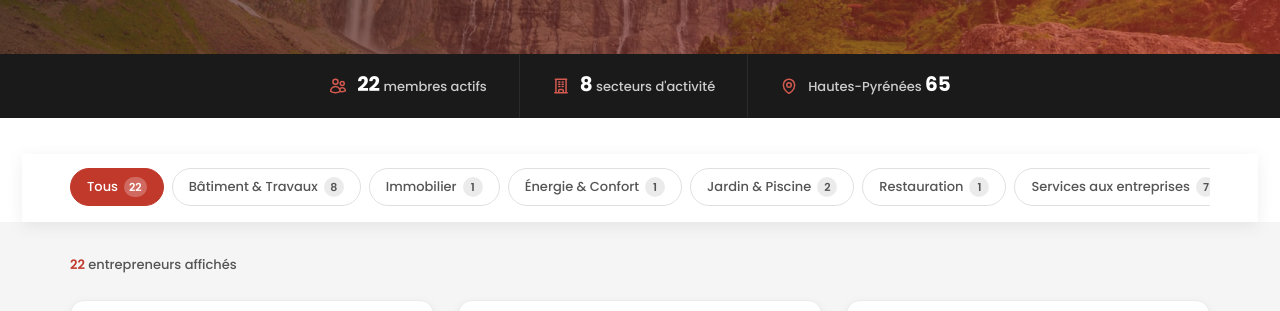
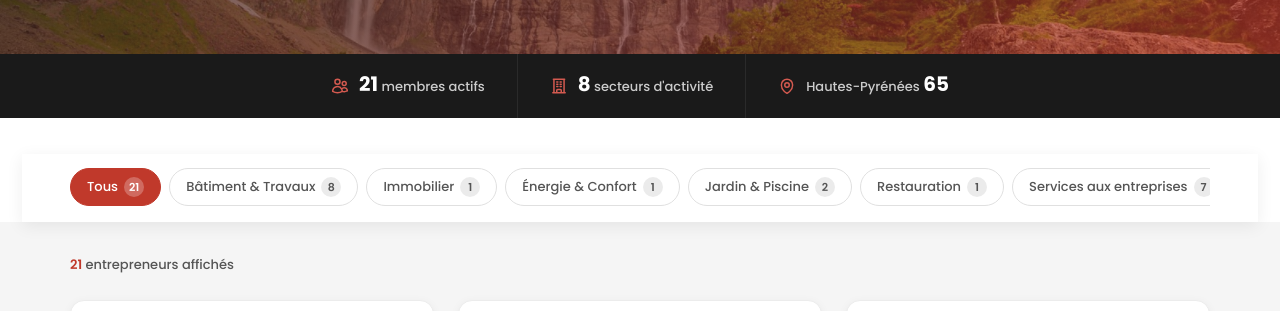
Before and after one commit to Jeremy-caza/occitanpro, a plain HTML site: page entreprises.html in a window 1280 px wide. Shown: the part 376-687 px from the top of the page. Drawn offline with Linux system fonts and the light colour scheme.

Commit message:
Update entreprises.html

```diff
--- a/entreprises.html
+++ b/entreprises.html
@@ -647,7 +647,7 @@
         <svg xmlns="http://www.w3.org/2000/svg" width="18" height="18" fill="none" viewBox="0 0 24 24" stroke-width="2" stroke="currentColor">
           <path stroke-linecap="round" stroke-linejoin="round" d="M15 19.128a9.38 9.38 0 0 0 2.625.372 9.337 9.337 0 0 0 4.121-.952 4.125 4.125 0 0 0-7.533-2.493M15 19.128v-.003c0-1.113-.285-2.16-.786-3.07M15 19.128v.106A12.318 12.318 0 0 1 8.624 21c-2.331 0-4.512-.645-6.374-1.766l-.001-.109a6.375 6.375 0 0 1 11.964-3.07M12 6.375a3.375 3.375 0 1 1-6.75 0 3.375 3.375 0 0 1 6.75 0Zm8.25 2.25a2.625 2.625 0 1 1-5.25 0 2.625 2.625 0 0 1 5.25 0Z" />
         </svg>
-        <div><strong>22</strong> membres actifs</div>
+        <div><strong>21</strong> membres actifs</div>
       </div>
       <div class="stat-item">
         <svg xmlns="http://www.w3.org/2000/svg" width="18" height="18" fill="none" viewBox="0 0 24 24" stroke-width="2" stroke="currentColor">
@@ -673,7 +673,7 @@
       <div class="filter-bar-wrap">
         <div class="filter-bar" id="filterBar" role="group" aria-label="Filtrer par secteur">
           <button class="filter-btn active" data-filter="all">
-            Tous <span class="fcount">22</span>
+            Tous <span class="fcount">21</span>
           </button>
           <button class="filter-btn" data-filter="batiment">
             Bâtiment &amp; Travaux <span class="fcount">8</span>
@@ -705,7 +705,7 @@
   <section id="membres" style="padding-top: 32px;">
     <div class="container">
 
-      <p class="results-count" id="resultsCount"><span>22</span> entrepreneurs affichés</p>
+      <p class="results-count" id="resultsCount"><span>21</span> entrepreneurs affichés</p>
 
       <div class="ent-grid" id="entGrid">
 
```
